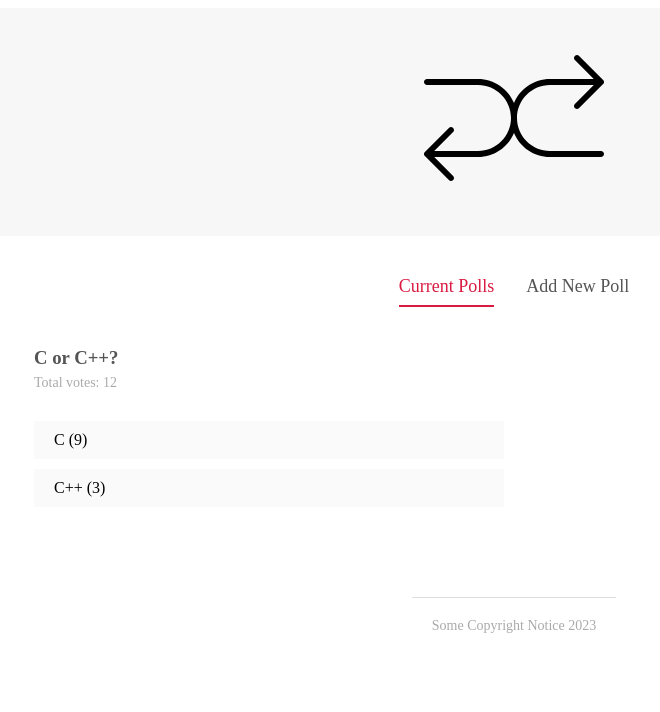
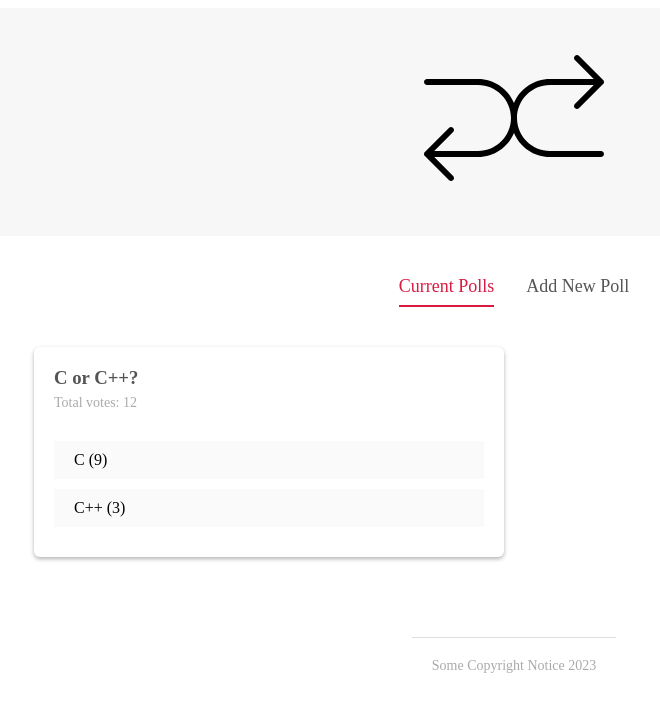
Before and after one commit to JCalHij/svelte_polls, a Svelte app: page / in a window 1280 px wide. Shown: the top 712 px of the page, without its empty margins (126-786 px from the left). Built offline with nearby package versions, Linux system fonts and the light colour scheme.

Commit message:
Card Component

```diff
--- a/src/components/PollDetails.svelte
+++ b/src/components/PollDetails.svelte
@@ -1,8 +1,10 @@
 <script>
+  import Card from "../shared/Card.svelte";
   export let poll;
   $: totalVotes = poll.votesA + poll.votesB;
 </script>
 
+<Card>
   <div class="poll">
     <h3>{poll.question}</h3>
     <p>Total votes: {totalVotes}</p>
@@ -15,6 +17,7 @@
       <span>{poll.answerB} ({poll.votesB})</span>
     </div>
   </div>
+</Card>
 
 <style>
   h3{
--- /dev/null
+++ b/src/shared/Card.svelte
@@ -0,0 +1,12 @@
+<div class="card">
+    <slot></slot>
+</div>
+
+<style>
+    .card{
+        background-color: white;
+        padding: 20px;
+        border-radius: 6px;
+        box-shadow: 0px 2px 4px rgba(0, 0, 0, 0.3);
+    }
+</style>
```
Lines whose indentation alone changed are shown as unchanged.
